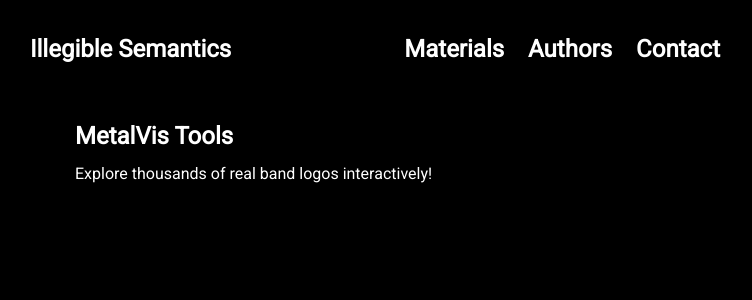
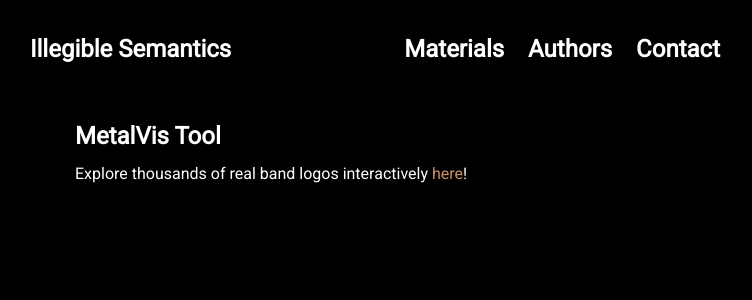
Before and after one commit to Noeska/illegiblesemantics, a Jekyll site: the page built from projects/proj-3.md, in a window 1280 px wide. Shown: the top 300 px of the page, without its empty margins (265-1017 px from the left). Built offline with Jekyll 4.4.1, drawn with Linux system fonts in a browser that asks for light colours; nearby versions of some CDN libraries.

Commit message:
link to MetalVis

```diff
--- a/projects/proj-3.md
+++ b/projects/proj-3.md
@@ -1,5 +1,5 @@
 ---
 layout: post
-title: 'MetalVis Tools'
+title: 'MetalVis Tool'
 ---
-Explore thousands of real band logos interactively!
+Explore thousands of real band logos interactively <a href="https://renecutura.eu/metalvis" target="_blank">here</a>!
```
